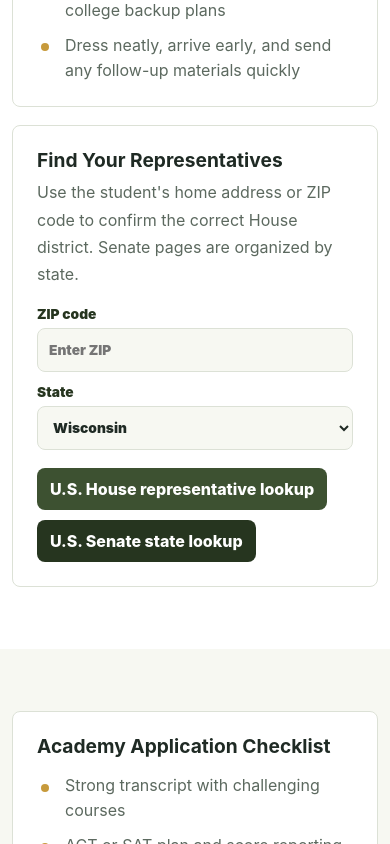
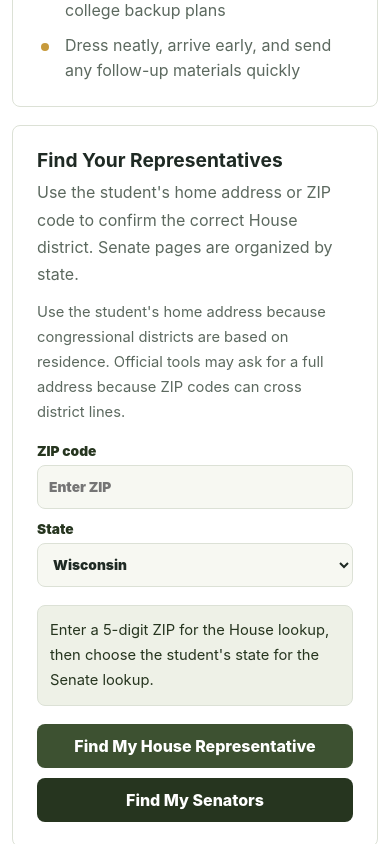
Before and after one commit to ryhinsy/MilitaryFutures-site, a Next.js app: page /service-academies in a window 390 px wide. Shown: the part 8406-9250 px from the top of the page. Built offline with nearby package versions, Linux system fonts and the light colour scheme.

Commit message:
Make representative lookup tool functional

```diff
--- a/app/globals.css
+++ b/app/globals.css
@@ -918,6 +918,15 @@
   margin-bottom: 8px;
 }
 
+.lookup-helper,
+.lookup-message {
+  font-size: 0.92rem;
+}
+
+.lookup-helper {
+  margin-top: 12px;
+}
+
 .lookup-controls {
   display: grid;
   gap: 12px;
@@ -942,6 +951,20 @@
   padding: 9px 11px;
 }
 
+.lookup-controls input[aria-invalid="true"] {
+  border-color: #b36b2c;
+  box-shadow: 0 0 0 3px rgba(179, 107, 44, 0.16);
+}
+
+.lookup-message {
+  background: var(--surface-muted);
+  border: 1px solid var(--line);
+  border-radius: 8px;
+  color: var(--olive-dark);
+  grid-column: 1 / -1;
+  padding: 12px;
+}
+
 .lookup-actions {
   display: flex;
   flex-wrap: wrap;
@@ -949,16 +972,27 @@
   grid-column: 1 / -1;
 }
 
-.lookup-actions a {
+.lookup-actions button {
   background: var(--olive);
+  border: 0;
   border-radius: 8px;
   color: white;
+  cursor: pointer;
+  font: inherit;
   font-weight: 850;
+  min-height: 44px;
   padding: 11px 13px;
 }
 
-.lookup-actions a:last-child {
+.lookup-actions button:last-child {
   background: var(--olive-dark);
+}
+
+.lookup-actions button:hover,
+.lookup-actions button:focus-visible {
+  box-shadow: var(--shadow);
+  outline: none;
+  transform: translateY(-1px);
 }
 
 .spaced-top {
@@ -1190,6 +1224,11 @@
     width: 100%;
   }
 
+  .lookup-actions,
+  .lookup-actions button {
+    width: 100%;
+  }
+
   .card-grid,
   .route-grid,
   .page-grid,
--- a/components/RepresentativeLookup.tsx
+++ b/components/RepresentativeLookup.tsx
@@ -58,15 +58,43 @@
 export function RepresentativeLookup() {
   const [zip, setZip] = useState("");
   const [state, setState] = useState("WI");
+  const [message, setMessage] = useState("");
 
-  const houseUrl = useMemo(() => {
-    const cleanZip = zip.replace(/\D/g, "").slice(0, 5);
-    return cleanZip
-      ? `https://www.house.gov/htbin/findrep?ZIP=${cleanZip}`
-      : "https://www.house.gov/representatives/find-your-representative";
-  }, [zip]);
+  const cleanZip = useMemo(() => zip.replace(/\D/g, "").slice(0, 5), [zip]);
+  const isValidZip = /^\d{5}$/.test(cleanZip);
+  const houseUrl = isValidZip
+    ? `https://www.house.gov/htbin/findrep?ZIP=${cleanZip}`
+    : "https://www.house.gov/representatives/find-your-representative";
 
   const senateUrl = `https://www.senate.gov/states/${state}/intro.htm`;
+
+  function handleZipChange(value: string) {
+    setZip(value.replace(/\D/g, "").slice(0, 5));
+    setMessage("");
+  }
+
+  function openOfficialLookup(url: string) {
+    window.open(url, "_blank", "noopener,noreferrer");
+  }
+
+  function findHouseRepresentative() {
+    if (!isValidZip) {
+      setMessage(
+        "Enter a 5-digit ZIP code first. If you are not sure, use the official House lookup and enter the student's full home address there."
+      );
+      return;
+    }
+
+    setMessage(
+      "Opening the official U.S. House lookup. If the ZIP crosses district lines, the site may ask for the student's full home address."
+    );
+    openOfficialLookup(houseUrl);
+  }
+
+  function findSenators() {
+    setMessage("Opening the official U.S. Senate state page for the selected state.");
+    openOfficialLookup(senateUrl);
+  }
 
   return (
     <div className="lookup-tool">
@@ -76,14 +104,21 @@
           Use the student&apos;s home address or ZIP code to confirm the correct
           House district. Senate pages are organized by state.
         </p>
+        <p className="lookup-helper">
+          Use the student&apos;s home address because congressional districts are
+          based on residence. Official tools may ask for a full address because
+          ZIP codes can cross district lines.
+        </p>
       </div>
       <div className="lookup-controls">
         <label>
           ZIP code
           <input
+            aria-describedby="representative-lookup-message"
+            aria-invalid={zip.length > 0 && !isValidZip}
             inputMode="numeric"
             maxLength={5}
-            onChange={(event) => setZip(event.target.value)}
+            onChange={(event) => handleZipChange(event.target.value)}
             pattern="[0-9]*"
             placeholder="Enter ZIP"
             value={zip}
@@ -100,13 +135,23 @@
           </select>
         </label>
       </div>
+      {message ? (
+        <p className="lookup-message" id="representative-lookup-message" role="status">
+          {message}
+        </p>
+      ) : (
+        <p className="lookup-message" id="representative-lookup-message">
+          Enter a 5-digit ZIP for the House lookup, then choose the student&apos;s
+          state for the Senate lookup.
+        </p>
+      )}
       <div className="lookup-actions">
-        <a href={houseUrl} rel="noopener noreferrer" target="_blank">
-          U.S. House representative lookup
-        </a>
-        <a href={senateUrl} rel="noopener noreferrer" target="_blank">
-          U.S. Senate state lookup
-        </a>
+        <button onClick={findHouseRepresentative} type="button">
+          Find My House Representative
+        </button>
+        <button onClick={findSenators} type="button">
+          Find My Senators
+        </button>
       </div>
     </div>
   );
```
